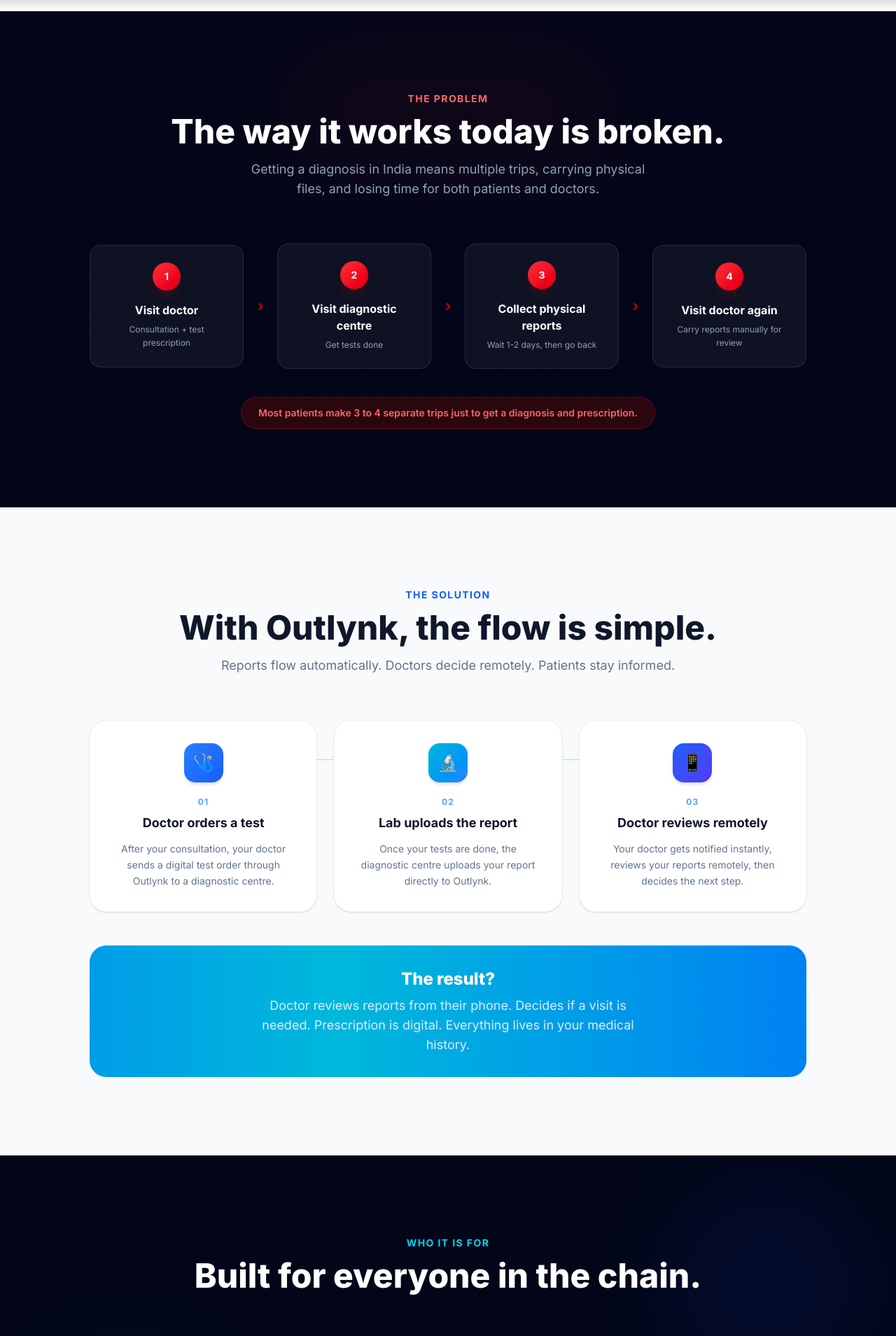
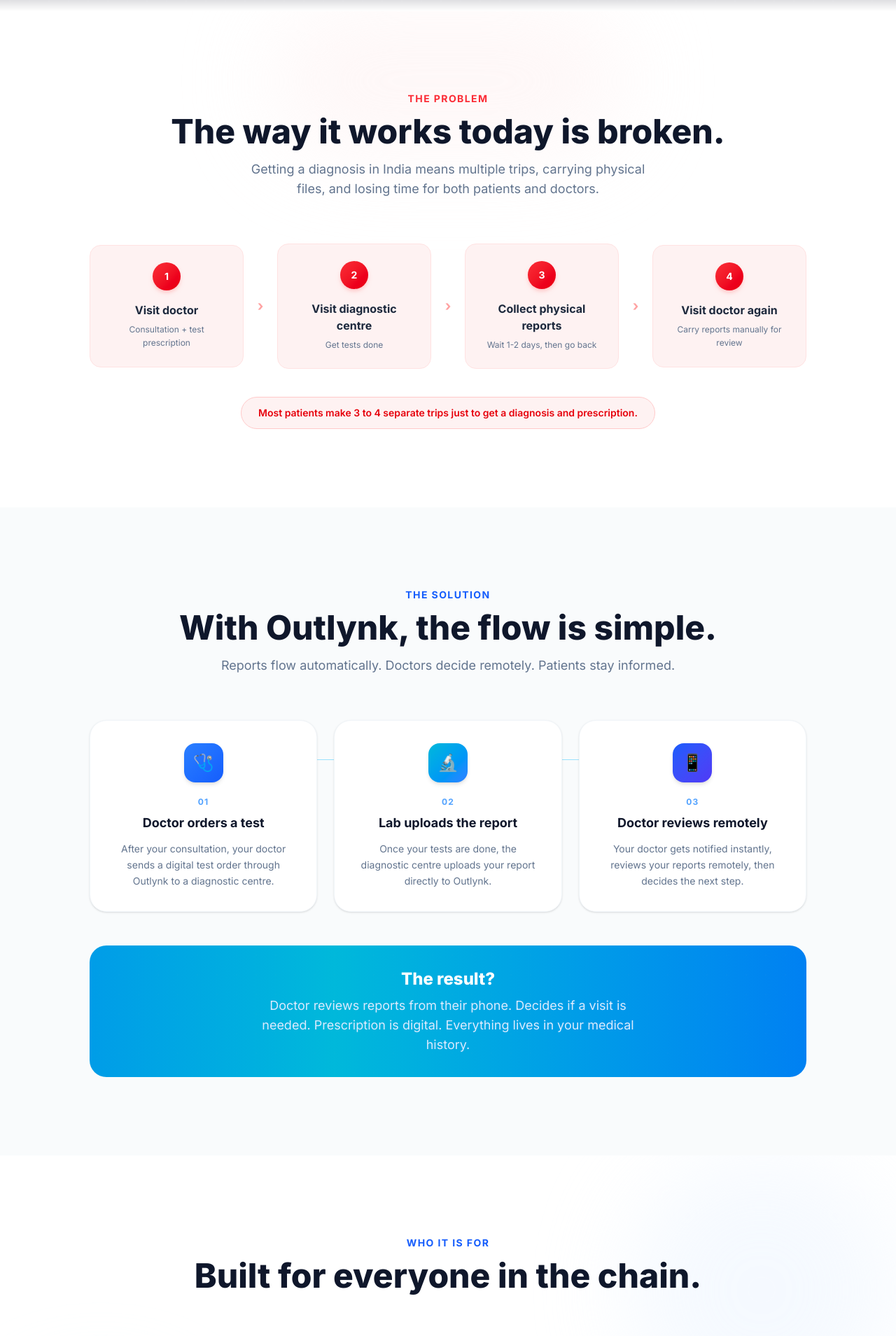
Before and after one commit to vineeth0306/outlynk-landing, a Next.js app: page / in a window 1280 px wide. Shown: the part 880-2789 px from the top of the page at 70% size. Built offline with nearby package versions, Linux system fonts and the light colour scheme.

Commit message:
fix: consistent color flow - dark hero/footer, light content sections

```diff
--- a/app/page.tsx
+++ b/app/page.tsx
@@ -183,37 +183,35 @@
       </section>
 
       {/* Problem */}
-      <section className="py-28 px-6 bg-slate-950 relative overflow-hidden">
-        <div className="absolute inset-0 dot-grid opacity-20" />
-        <div className="absolute top-10 left-1/2 -translate-x-1/2 w-[500px] h-[200px] bg-red-900 rounded-full blur-3xl opacity-10" />
+      <section className="py-28 px-6 bg-white relative overflow-hidden">
+        <div className="absolute top-0 left-1/2 -translate-x-1/2 w-[500px] h-[200px] bg-red-50 rounded-full blur-3xl opacity-60" />
 
         <div className="relative z-10 max-w-5xl mx-auto">
           <div className="text-center mb-16">
-            <span className="text-red-400 text-sm font-bold uppercase tracking-widest">The Problem</span>
-            <h2 className="text-3xl md:text-5xl font-extrabold text-white mt-3 mb-4">
+            <span className="text-red-500 text-sm font-bold uppercase tracking-widest">The Problem</span>
+            <h2 className="text-3xl md:text-5xl font-extrabold text-slate-900 mt-3 mb-4">
               The way it works today is broken.
             </h2>
-            <p className="text-lg text-slate-400 max-w-xl mx-auto">
+            <p className="text-lg text-slate-500 max-w-xl mx-auto">
               Getting a diagnosis in India means multiple trips, carrying physical files, and losing time for both patients and doctors.
             </p>
           </div>
 
-          {/* Cards row — arrows are siblings not children */}
           <div className="flex flex-col md:flex-row items-center gap-3">
             {problems.map((p, i) => (
               <>
                 <div
                   key={p.step}
-                  className="flex-1 w-full bg-white/5 border border-white/10 hover:border-red-500/40 hover:bg-white/10 transition-all rounded-2xl p-6 text-center group"
+                  className="flex-1 w-full bg-red-50 border border-red-100 hover:border-red-300 hover:shadow-lg transition-all rounded-2xl p-6 text-center group"
                 >
-                  <div className="w-10 h-10 rounded-full bg-gradient-to-br from-red-500 to-red-600 text-white text-sm font-bold flex items-center justify-center mx-auto mb-4 group-hover:scale-110 transition-transform shadow-lg shadow-red-900/30">
+                  <div className="w-10 h-10 rounded-full bg-gradient-to-br from-red-500 to-red-600 text-white text-sm font-bold flex items-center justify-center mx-auto mb-4 group-hover:scale-110 transition-transform shadow-md shadow-red-200">
                     {p.step}
                   </div>
-                  <div className="font-bold text-white mb-1.5">{p.label}</div>
-                  <div className="text-xs text-slate-400 leading-relaxed">{p.detail}</div>
+                  <div className="font-bold text-slate-800 mb-1.5">{p.label}</div>
+                  <div className="text-xs text-slate-500 leading-relaxed">{p.detail}</div>
                 </div>
                 {i < problems.length - 1 && (
-                  <div key={`arrow-${i}`} className="hidden md:flex flex-shrink-0 w-6 items-center justify-center text-red-700 text-xl font-bold">
+                  <div key={`arrow-${i}`} className="hidden md:flex flex-shrink-0 w-6 items-center justify-center text-red-300 text-xl font-bold">
                     ›
                   </div>
                 )}
@@ -222,7 +220,7 @@
           </div>
 
           <div className="mt-10 text-center">
-            <span className="inline-block bg-red-950/60 border border-red-800/50 text-red-400 text-sm font-semibold px-6 py-3 rounded-full">
+            <span className="inline-block bg-red-50 border border-red-200 text-red-600 text-sm font-semibold px-6 py-3 rounded-full">
               Most patients make 3 to 4 separate trips just to get a diagnosis and prescription.
             </span>
           </div>
@@ -230,7 +228,7 @@
       </section>
 
       {/* How it works */}
-      <section id="how-it-works" className="py-28 px-6 bg-slate-50">
+      <section id="how-it-works" className="py-28 px-6 bg-slate-50/80">
         <div className="max-w-5xl mx-auto">
           <div className="text-center mb-16">
             <span className="text-blue-600 text-sm font-bold uppercase tracking-widest">The Solution</span>
@@ -275,15 +273,14 @@
       </section>
 
       {/* Who it's for */}
-      <section className="py-28 px-6 bg-slate-950 relative overflow-hidden">
-        {/* Background blobs */}
-        <div className="absolute top-10 right-10 w-72 h-72 bg-blue-700 rounded-full blur-3xl opacity-10" />
-        <div className="absolute bottom-10 left-10 w-72 h-72 bg-cyan-600 rounded-full blur-3xl opacity-10" />
+      <section className="py-28 px-6 bg-white relative overflow-hidden">
+        <div className="absolute top-0 right-0 w-96 h-96 bg-blue-50 rounded-full blur-3xl opacity-60" />
+        <div className="absolute bottom-0 left-0 w-72 h-72 bg-cyan-50 rounded-full blur-3xl opacity-60" />
 
         <div className="relative z-10 max-w-5xl mx-auto">
           <div className="text-center mb-16">
-            <span className="text-cyan-400 text-sm font-bold uppercase tracking-widest">Who It is For</span>
-            <h2 className="text-3xl md:text-5xl font-extrabold text-white mt-3">
+            <span className="text-blue-600 text-sm font-bold uppercase tracking-widest">Who It is For</span>
+            <h2 className="text-3xl md:text-5xl font-extrabold text-slate-900 mt-3">
               Built for everyone in the chain.
             </h2>
           </div>
@@ -292,11 +289,13 @@
             {roles.map((role) => (
               <div
                 key={role.id}
-                className="glass rounded-3xl p-8 hover:bg-white/15 transition-all hover:-translate-y-1 hover:shadow-2xl hover:shadow-blue-900/30 group cursor-default"
+                className="bg-white border border-slate-100 rounded-3xl p-8 hover:border-blue-200 hover:shadow-xl hover:-translate-y-1 transition-all group cursor-default"
               >
-                <div className="text-5xl mb-5 group-hover:scale-110 transition-transform inline-block">{role.icon}</div>
-                <h3 className="text-xl font-bold text-white mb-3">{role.label}</h3>
-                <p className="text-slate-400 text-sm leading-relaxed">{role.description}</p>
+                <div className="w-16 h-16 rounded-2xl bg-blue-50 flex items-center justify-center text-3xl mb-5 group-hover:scale-110 group-hover:bg-blue-100 transition-all">
+                  {role.icon}
+                </div>
+                <h3 className="text-xl font-bold text-slate-900 mb-3">{role.label}</h3>
+                <p className="text-slate-500 text-sm leading-relaxed">{role.description}</p>
               </div>
             ))}
           </div>
@@ -304,7 +303,7 @@
       </section>
 
       {/* Waitlist */}
-      <section id="waitlist" className="py-28 px-6 bg-white relative overflow-hidden">
+      <section id="waitlist" className="py-28 px-6 bg-slate-50/80 relative overflow-hidden">
         <div className="absolute top-0 left-1/2 -translate-x-1/2 w-[600px] h-[300px] bg-blue-100 rounded-full blur-3xl opacity-50" />
 
         <div className="relative z-10 max-w-lg mx-auto">
```
